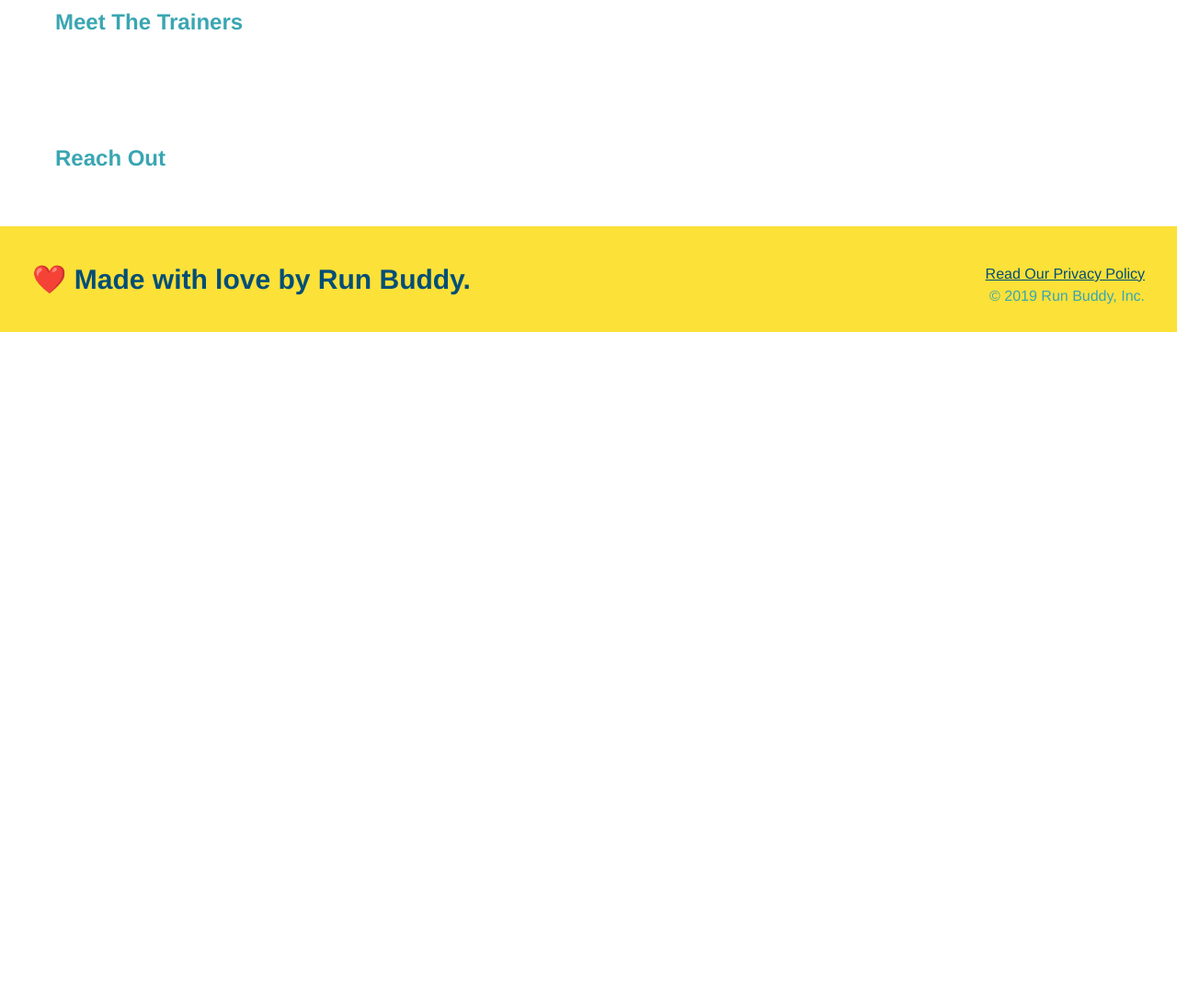
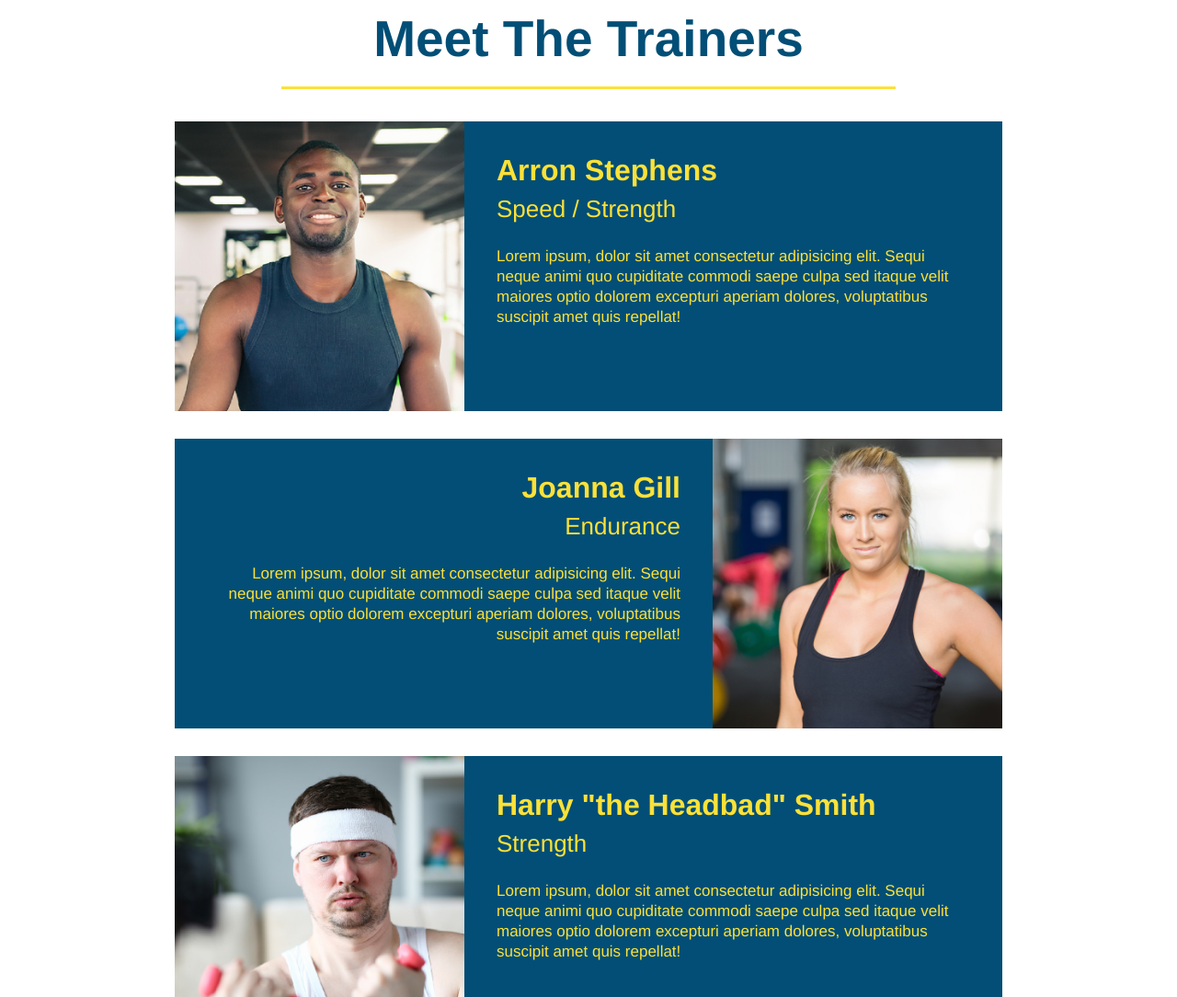
Before and after one commit to KavyaMantena/run-buddy, a plain HTML site: page index.html in a window 1280 px wide. Shown: the part 2900-3984 px from the top of the page at 92% size. Before the commit the page ends 3261 px from the top, so only its background shows below. Drawn offline with Linux system fonts and the light colour scheme.

Commit message:
meet the trainers section

```diff
--- a/assets/css/style.css
+++ b/assets/css/style.css
@@ -191,3 +191,53 @@ position: relative;
 .steps span {
   font-size: 38px;
 }
+
+.trainers {
+  text-align: center;
+}
+
+.trainer {
+  width: 900px;
+  margin: 0 auto 30px auto;
+  background: #024e76;
+  color: #fce138;
+  overflow: auto;
+}
+
+.trainer img {
+  width: 35%;
+  float: left;
+}
+
+.trainer-bio {
+  padding: 35px;
+  float: left;
+  width: 65%;
+}
+
+.text-left {
+  text-align: left;
+}
+
+.text-right {
+  text-align: right;
+}
+
+.trainer-bio h3 {
+  font-size: 32px;
+  margin-bottom: 8px;
+
+}
+
+
+.trainer-bio h4 {
+  font-weight: lighter;
+  font-size: 26px;
+  margin-bottom: 25px;
+}
+
+
+.trainer-bio p {
+  font-size: 17px;
+  line-height: 1.3;
+}
--- a/index.html
+++ b/index.html
@@ -108,9 +108,45 @@
   </section>
 
   <!-- "meet the trainers" section -->
-  <section>
-    <h2>Meet The Trainers</h2>
+  <section id="your-trainers" class="trainers">
+    <h2 class="section-title primary-border">
+      Meet The Trainers</h2>
+    <article class="trainer">
+      <img src="/assets/images/01-05-trainers/trainer-1.jpg"
+        alt="Arron Stephens in his workout clothes, ready to pump iron" />
+      <div class="trainer-bio text-left">
+        <h3>Arron Stephens</h3>
+        <h4>Speed / Strength</h4>
+        <p>Lorem ipsum, dolor sit amet consectetur adipisicing elit. Sequi neque animi quo cupiditate commodi saepe
+          culpa sed
+          itaque velit maiores optio dolorem excepturi aperiam dolores, voluptatibus suscipit amet quis repellat!</p>
+      </div>
+    </article>
+    <article class="trainer">
+      <div class="trainer-bio text-right">
+        <h3>Joanna Gill</h3>
+        <h4>Endurance</h4>
+        <p>Lorem ipsum, dolor sit amet consectetur adipisicing elit. Sequi neque animi quo cupiditate commodi saepe
+          culpa sed
+          itaque velit maiores optio dolorem excepturi aperiam dolores, voluptatibus suscipit amet quis repellat!
+        </p>
+      </div>
+      <img src="/assets/images/01-05-trainers/trainer-2.jpg" alt="Joanna Gill cooling off after a workout">
+    </article>
+    <article class="trainer">
+      <img src="./assets/images/01-05-trainers/trainer-3.jpg"
+        alt="Harry Smith wearing a headband and lifting comically small pink weights">
+      <div class="trainer-bio text-left">
+        <h3>Harry "the Headbad" Smith</h3>
+        <h4>Strength</h4>
+        <p>Lorem ipsum, dolor sit amet consectetur adipisicing elit. Sequi neque animi quo cupiditate commodi saepe
+          culpa sed
+          itaque velit maiores optio dolorem excepturi aperiam dolores, voluptatibus suscipit amet quis repellat!
+        </p>
+      </div>
+    </article>
   </section>
+
 
   <!-- "reach out" section -->
   <section>
```
Also changed, not shown: assets/images/01-05-trainers/trainer-1.jpg (added), assets/images/01-05-trainers/trainer-2.jpg (added), assets/images/01-05-trainers/trainer-3.jpg (added), 3 other files.
